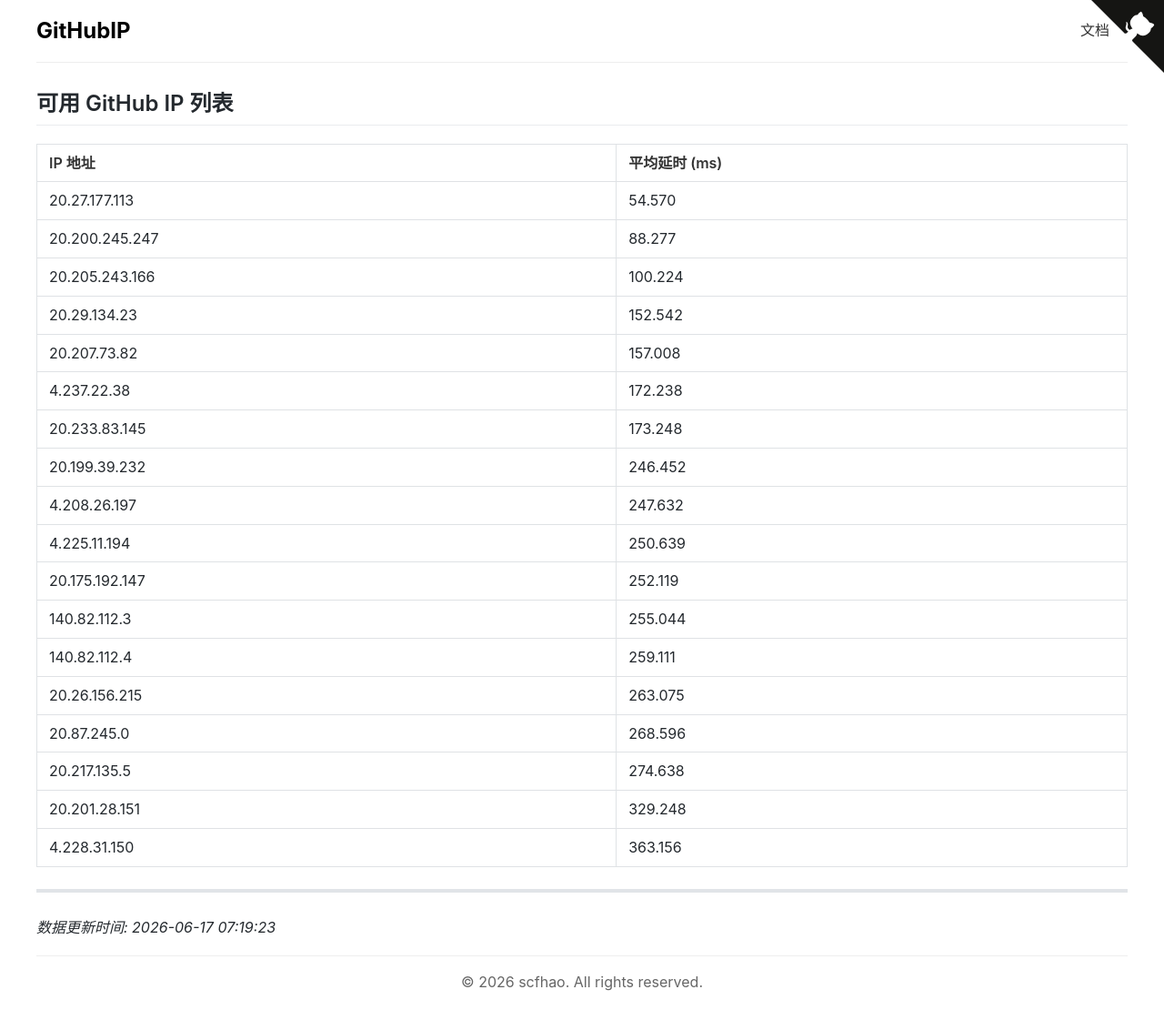
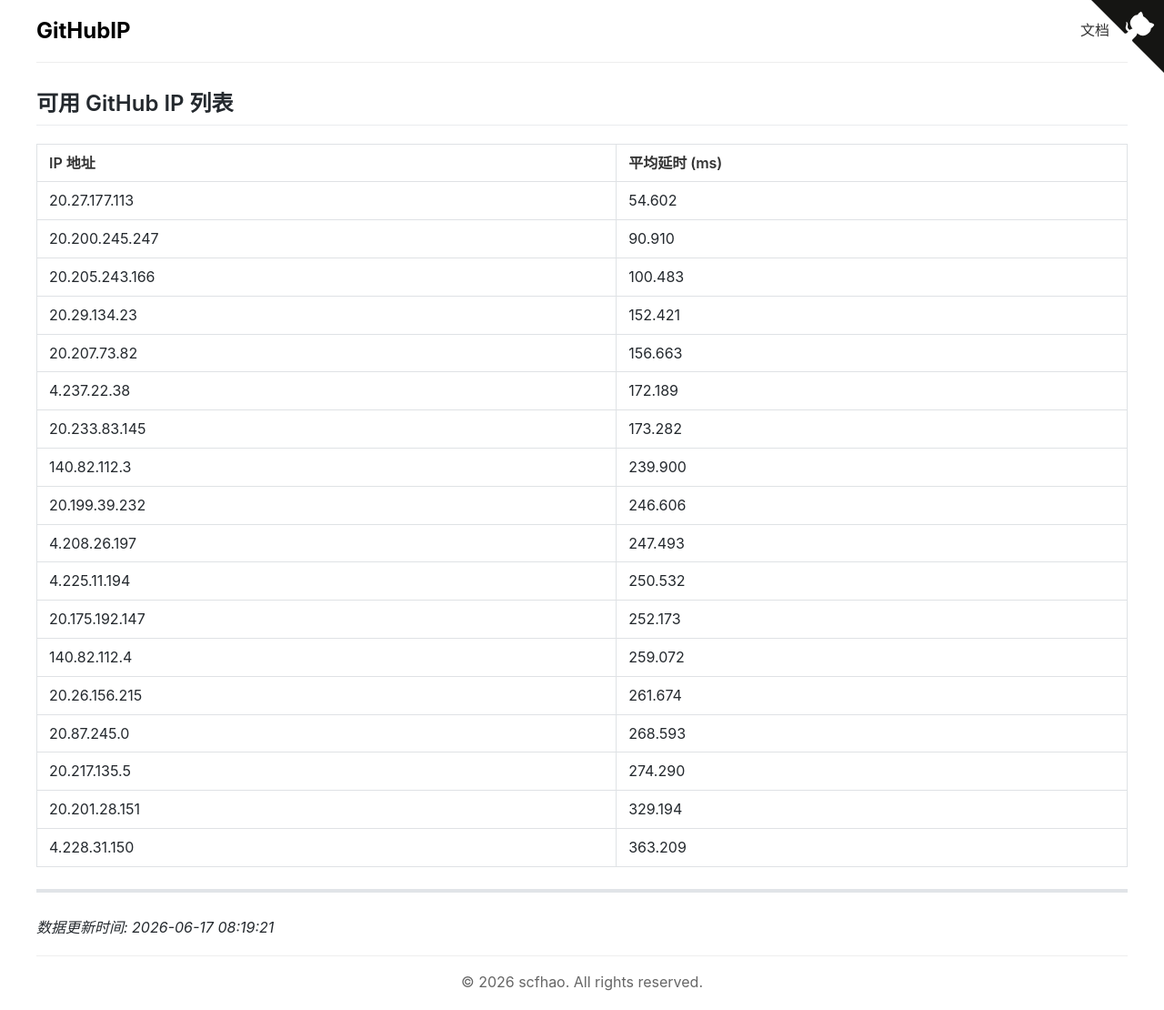
Before and after one commit to scfhao/GitHubIP, a Jekyll site: the page built from index.md, in a window 1280 px wide. Shown: the whole page at 91% size. Built offline with Jekyll 4.4.1, drawn with Linux system fonts in a browser that asks for light colours.

Commit message:
自动脚本执行 - 2026-06-17 08:19:21

```diff
--- a/index.md
+++ b/index.md
@@ -1,32 +1,32 @@
 ---
 layout: home
 title: GitHub IP 列表
-date: 2026-06-17 07:19:23
+date: 2026-06-17 08:19:21
 ---
 
 ## 可用 GitHub IP 列表
 
 | IP 地址 | 平均延时 (ms) |
 |---------|--------------|
-| 20.27.177.113 | 54.570 |
-| 20.200.245.247 | 88.277 |
-| 20.205.243.166 | 100.224 |
-| 20.29.134.23 | 152.542 |
-| 20.207.73.82 | 157.008 |
-| 4.237.22.38 | 172.238 |
-| 20.233.83.145 | 173.248 |
-| 20.199.39.232 | 246.452 |
-| 4.208.26.197 | 247.632 |
-| 4.225.11.194 | 250.639 |
-| 20.175.192.147 | 252.119 |
-| 140.82.112.3 | 255.044 |
-| 140.82.112.4 | 259.111 |
-| 20.26.156.215 | 263.075 |
-| 20.87.245.0 | 268.596 |
-| 20.217.135.5 | 274.638 |
-| 20.201.28.151 | 329.248 |
-| 4.228.31.150 | 363.156 |
+| 20.27.177.113 | 54.602 |
+| 20.200.245.247 | 90.910 |
+| 20.205.243.166 | 100.483 |
+| 20.29.134.23 | 152.421 |
+| 20.207.73.82 | 156.663 |
+| 4.237.22.38 | 172.189 |
+| 20.233.83.145 | 173.282 |
+| 140.82.112.3 | 239.900 |
+| 20.199.39.232 | 246.606 |
+| 4.208.26.197 | 247.493 |
+| 4.225.11.194 | 250.532 |
+| 20.175.192.147 | 252.173 |
+| 140.82.112.4 | 259.072 |
+| 20.26.156.215 | 261.674 |
+| 20.87.245.0 | 268.593 |
+| 20.217.135.5 | 274.290 |
+| 20.201.28.151 | 329.194 |
+| 4.228.31.150 | 363.209 |
 
 ---
 
-*数据更新时间: 2026-06-17 07:19:23*
+*数据更新时间: 2026-06-17 08:19:21*
```
